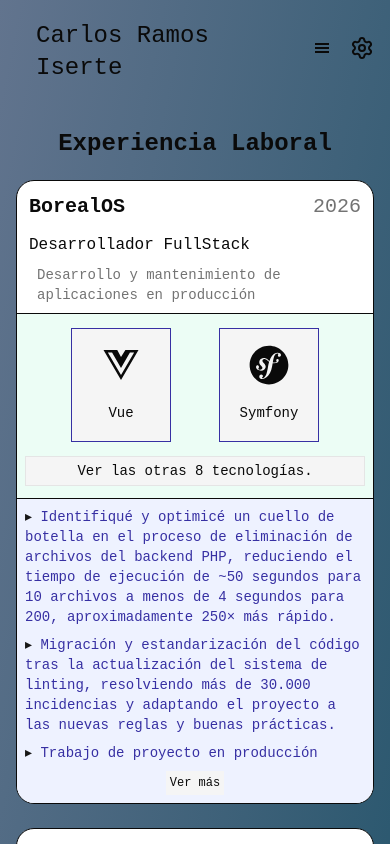
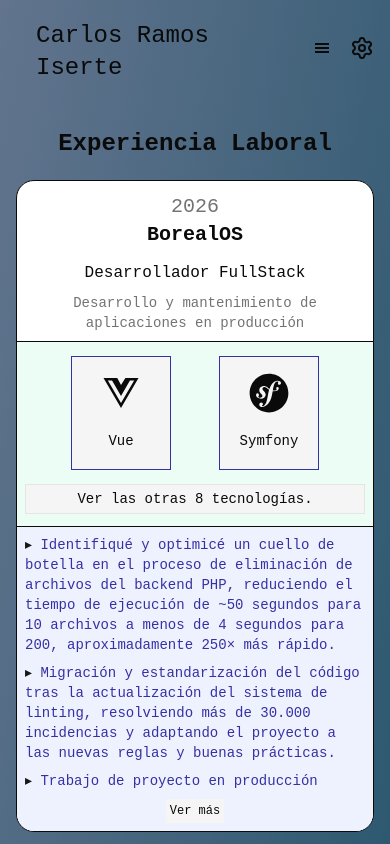
Before and after one commit to CarlosRamosDeveloper/portfolio, a React (Vite) app: page /experience in a window 390 px wide. Shown: the top 844 px of the page. Built offline with nearby package versions, Linux system fonts and the light colour scheme.

Commit message:
improved responsive at background card header

```diff
--- a/src/portfolio/pages/components/backgroundCard/BackgroundCard.tsx
+++ b/src/portfolio/pages/components/backgroundCard/BackgroundCard.tsx
@@ -26,7 +26,7 @@ export const BackgroundCard = ({ experience }: Props) => {
 
   return (
     <div className="my-3 w-full border border-foreground rounded-2xl bg-card text-card-foreground overflow-hidden">
-      <div className="flex p-3 justify-between">
+      <div className="flex p-3 flex-col-reverse text-center sm:justify-between sm:flex-row sm:text-left">
         <div className="font-semibold text-xl">
           {type === 'education' && data.title}
           {type === 'job' && data.company}
@@ -34,12 +34,12 @@ export const BackgroundCard = ({ experience }: Props) => {
         <DateLabel start={data.startYear} end={data.endYear} />
       </div>
       {type === 'job' && (
-        <>
+        <div className="text-center sm:text-left">
           <ExperienceWorkingPositionText
             workingPosition={data.workingPosition}
           />
           <ExperienceSubtitle text={data.subtitle} />
-        </>
+        </div>
       )}
       <div className="flex flex-1 justify-between">
         {type === 'education' && (
```
